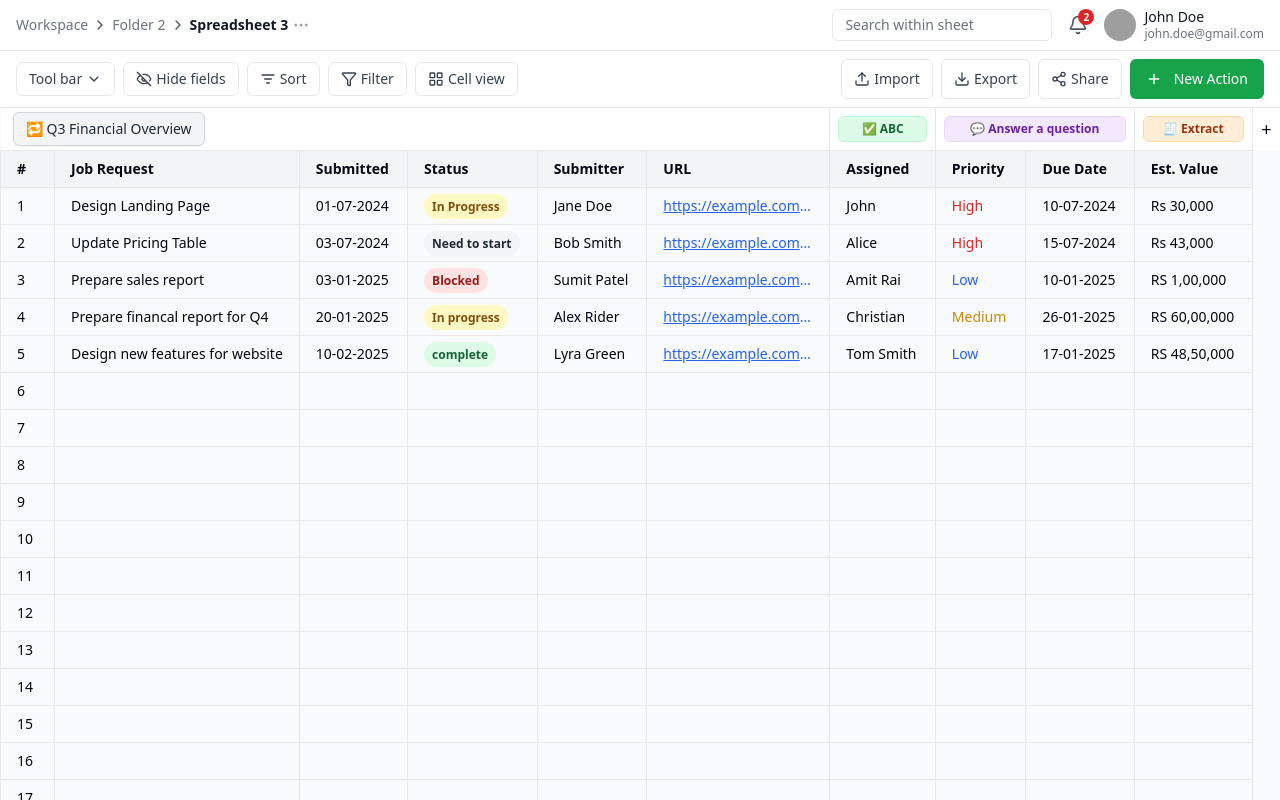
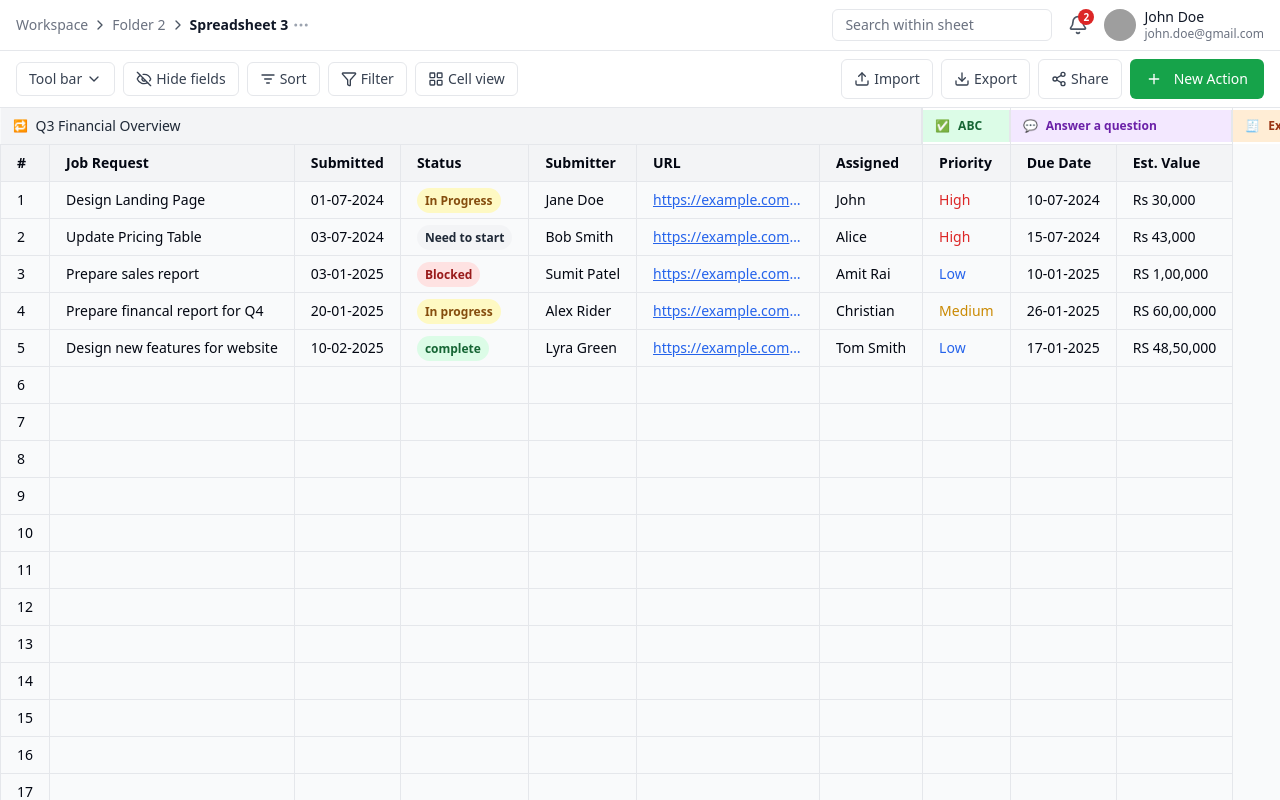
Before and after one commit to The-morning-star23/intern-spreadsheet, a React (Vite) app: page / in a window 1280 px wide. Shown: the top 800 px of the page. Built offline with nearby package versions, Linux system fonts and the light colour scheme; grey boxes are pictures that could not be loaded.

Commit message:
modified Table.tsx

```diff
--- a/src/components/Table.tsx
+++ b/src/components/Table.tsx
@@ -118,47 +118,46 @@ const Table = () => {
         <thead>
           {/* Custom Tab Header Row */}
           <tr className="bg-white text-xs font-medium text-left">
-            <th colSpan={6} className="p-0 border-r">
-              <div className="flex items-center h-full px-3 py-1 space-x-2">
-                <div className="inline-flex items-center gap-1 rounded-md border border-gray-300 bg-gray-100 px-3 py-[6px] text-sm font-medium text-gray-800 shadow-sm hover:bg-gray-200 cursor-pointer">
-                  <span className="text-blue-500">🔁</span>
-                  <span>Q3 Financial Overview</span>
-                </div>
+            {/* Q3 Financial Overview (colSpan 7) */}
+            <th colSpan={7} className="p-0 border-r">
+              <div className="w-full h-full px-3 py-2 bg-gray-100 border-r flex items-center gap-2">
+                <span className="text-blue-500">🔁</span>
+                <span className="text-sm font-medium text-gray-800">Q3 Financial Overview</span>
+                {/* Optional Sync Icon */}
+                {/* <span className="text-orange-500 text-xs animate-spin">🔄</span> */}
               </div>
             </th>
 
+            {/* ABC */}
             <th colSpan={1} className="p-0 border-r">
-              <div className="flex items-center justify-center h-full px-2 py-[6px]">
-                <div className="w-full flex justify-center items-center rounded-md bg-green-100 text-green-800 border border-green-200 px-2 py-1 text-xs font-semibold">
-                  ✅ ABC
-                </div>
+              <div className="w-full h-full px-3 py-2 bg-green-100 text-green-800 border-r flex items-center gap-2">
+                ✅ <span>ABC</span>
               </div>
             </th>
 
+            {/* Answer a question */}
             <th colSpan={2} className="p-0 border-r">
-              <div className="flex items-center justify-center h-full px-2 py-[6px]">
-                <div className="w-full flex justify-center items-center rounded-md bg-purple-100 text-purple-800 border border-purple-200 px-2 py-1 text-xs font-semibold">
-                  💬 Answer a question
-                </div>
+              <div className="w-full h-full px-3 py-2 bg-purple-100 text-purple-800 border-r flex items-center gap-2">
+                💬 <span>Answer a question</span>
               </div>
             </th>
 
+            {/* Extract */}
             <th colSpan={1} className="p-0 border-r">
-              <div className="flex items-center justify-center h-full px-2 py-[6px]">
-                <div className="w-full flex justify-center items-center rounded-md bg-orange-100 text-orange-800 border border-orange-200 px-2 py-1 text-xs font-semibold">
-                  🧾 Extract
-                </div>
+              <div className="w-full h-full px-3 py-2 bg-orange-100 text-orange-800 border-r flex items-center gap-2">
+                🧾 <span>Extract</span>
               </div>
             </th>
 
-            <th className="p-0 w-[40px]">
-              <div className="flex items-center justify-center h-full px-2 py-[6px] cursor-pointer hover:bg-gray-200">
-                <span className="text-lg font-medium">+</span>
+            {/* + Button */}
+            <th className="p-0 w-[48px]">
+              <div className="w-full h-full flex items-center justify-center cursor-pointer hover:bg-gray-200">
+                <span className="text-xl font-bold">+</span>
               </div>
             </th>
           </tr>
 
-          {/* Actual Table Headers */}
+          {/* Actual Table Header Row */}
           {table.getHeaderGroups().map(headerGroup => (
             <tr key={headerGroup.id} className="bg-gray-100 text-left font-medium">
               {headerGroup.headers.map(header => (
```
